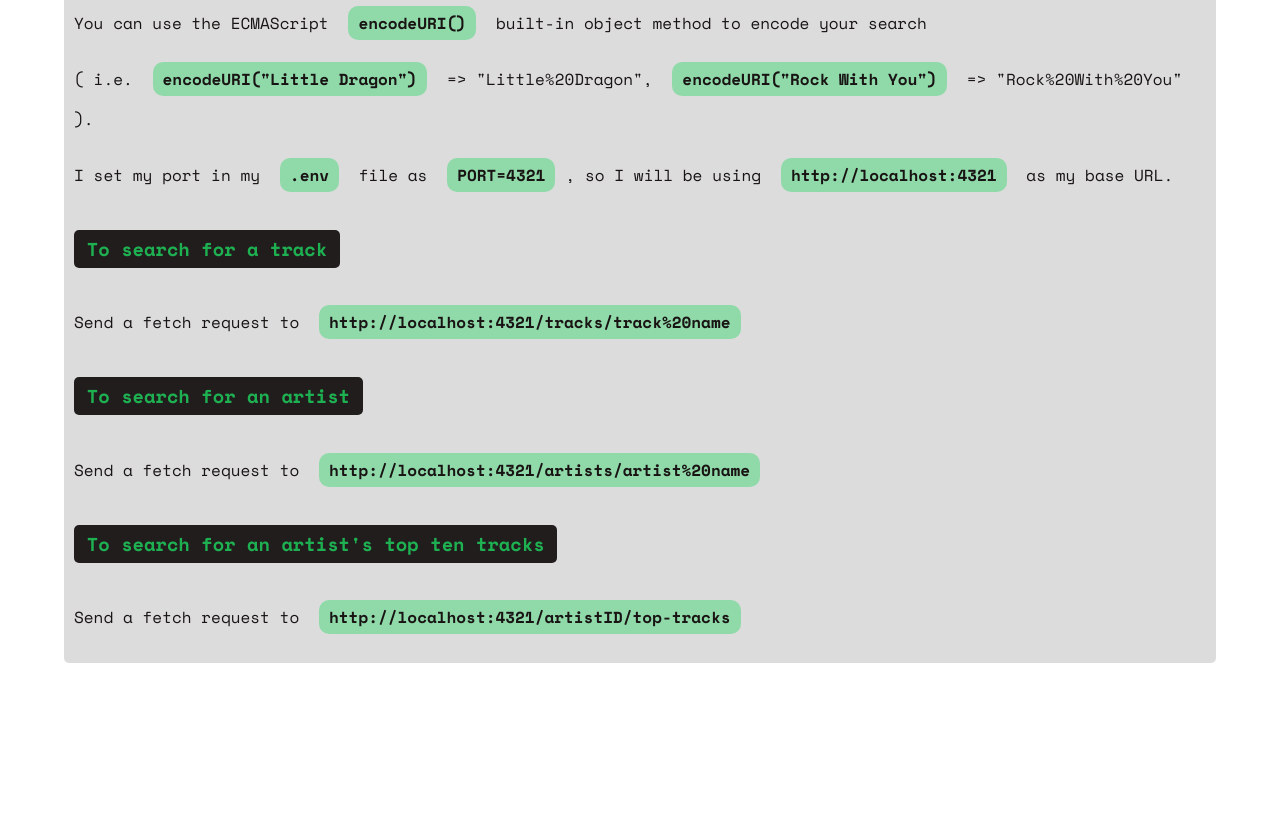
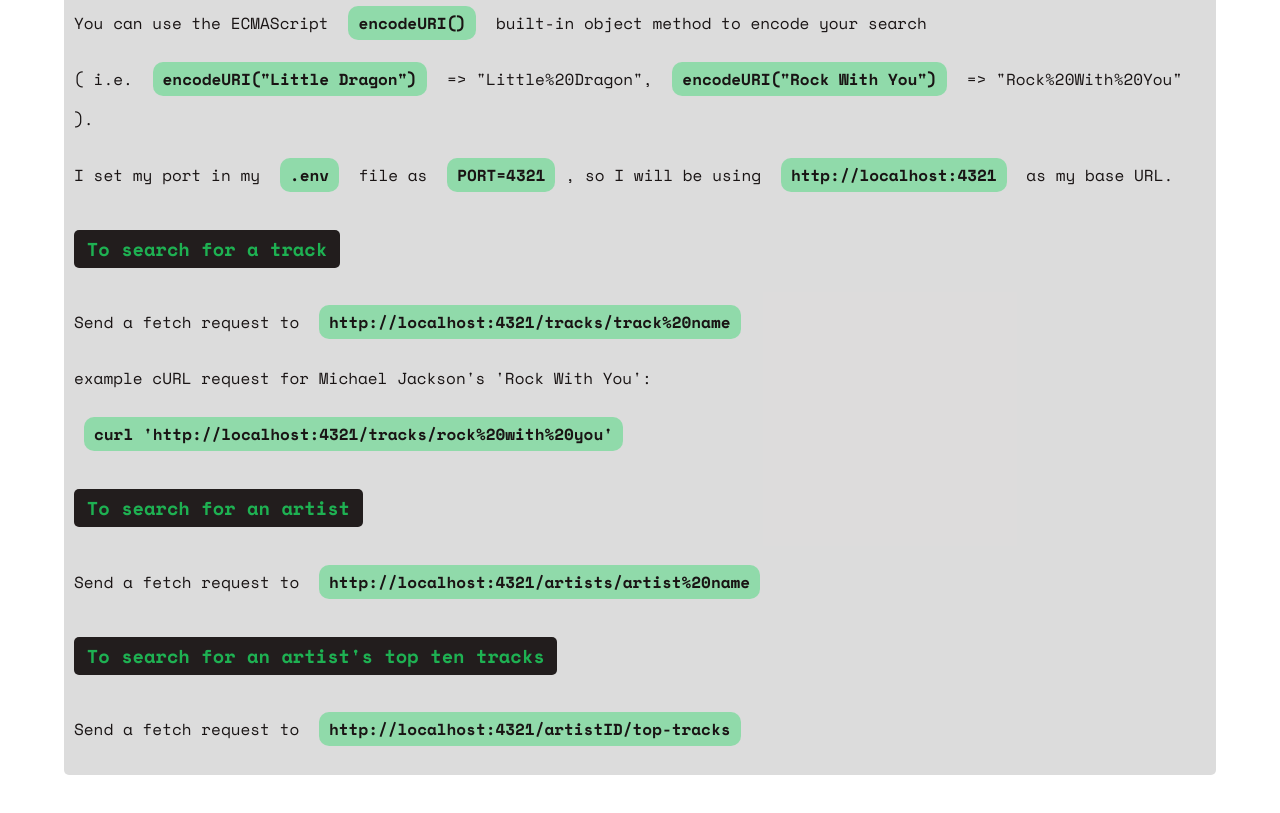
Before and after one commit to tr-stan/spotify-search, a website: page index.html in a window 1280 px wide. Shown: the part 1487-2300 px from the top of the page. Before the commit the page ends 2200 px from the top, so only its background shows below. Drawn offline with nearby package versions, Linux system fonts and the light colour scheme.

Commit message:
update documentation

```diff
--- a/index.html
+++ b/index.html
@@ -92,6 +92,8 @@
         <div>
             <h3>To search for a track</h3>
             <p>Send a fetch request to <strong>http://localhost:4321/tracks/track%20name</strong></p>
+            <p>example cURL request for Michael Jackson's 'Rock With You':</p>
+            <p><strong>curl 'http://localhost:4321/tracks/rock%20with%20you'</strong></p>
         </div>
         <div>
             <h3>To search for an artist</h3>
```
Also changed, not shown: README.md.
